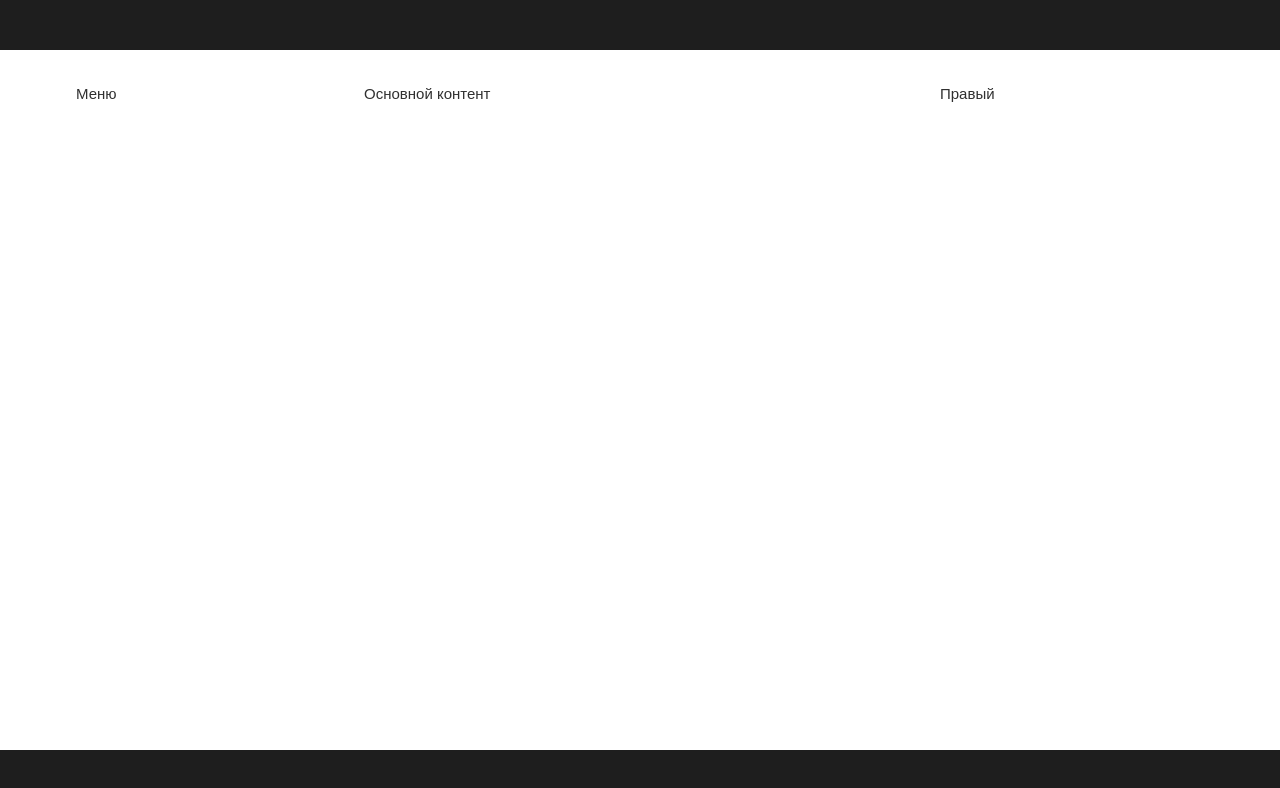
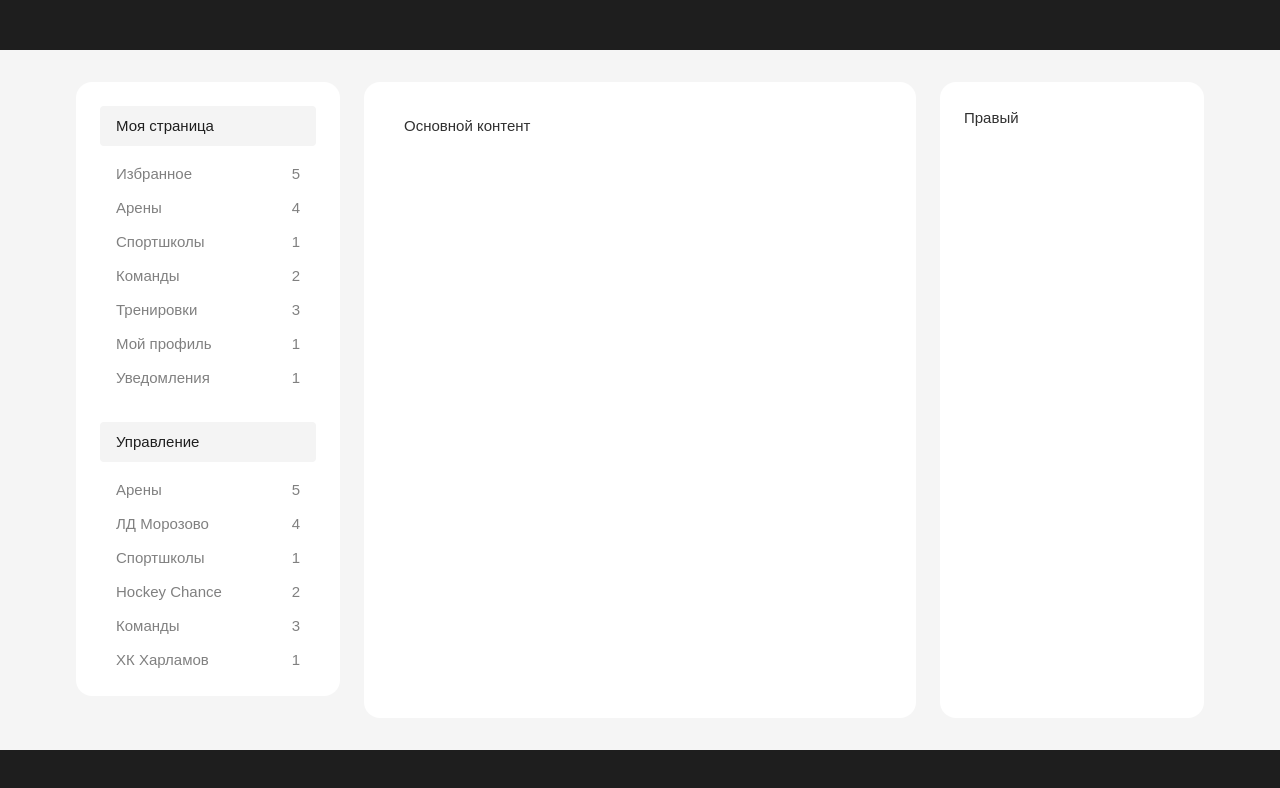
Before and after one commit to KotovMikhail/sportvgorode, a website built with webpack: page src/index.html in a window 1280 px wide. Built offline with nearby package versions, Linux system fonts and the light colour scheme; files whose address does not match are found by name.

Commit message:
3 commit

```diff
--- a/src/index.html
+++ b/src/index.html
@@ -9,7 +9,32 @@
 			<main class="page __container">
 
 				<div class="left">
-					<nav class="nav">Меню</nav>
+					<nav class="nav">
+						<div class="nav__wrap">
+							<h3 class="nav__heading">Моя страница</h3>
+							<ul class="nav__list">
+								<li class="nav__item"><span class="nav__item-text">Избранное</span><span class="nav__item-counter">5</span></li>
+								<li class="nav__item"><span class="nav__item-text">Арены</span><span class="nav__item-counter">4</span></li>
+								<li class="nav__item"><span class="nav__item-text">Спортшколы</span><span class="nav__item-counter">1</span></li>
+								<li class="nav__item"><span class="nav__item-text">Команды</span><span class="nav__item-counter">2</span></li>
+								<li class="nav__item"><span class="nav__item-text">Тренировки</span><span class="nav__item-counter">3</span></li>
+								<li class="nav__item"><span class="nav__item-text">Мой профиль</span><span class="nav__item-counter">1</span></li>
+								<li class="nav__item"><span class="nav__item-text">Уведомления</span><span class="nav__item-counter">1</span></li>
+							</ul>
+						</div>
+
+						<div class="nav__wrap">
+							<h3 class="nav__heading">Управление</h3>
+							<ul class="nav__list">
+								<li class="nav__item"><span class="nav__item-text">Арены</span><span class="nav__item-counter">5</span></li>
+								<li class="nav__item"><span class="nav__item-text">ЛД Морозово</span><span class="nav__item-counter">4</span></li>
+								<li class="nav__item"><span class="nav__item-text">Спортшколы</span><span class="nav__item-counter">1</span></li>
+								<li class="nav__item"><span class="nav__item-text">Hockey Chance</span><span class="nav__item-counter">2</span></li>
+								<li class="nav__item"><span class="nav__item-text">Команды</span><span class="nav__item-counter">3</span></li>
+								<li class="nav__item"><span class="nav__item-text">ХК Харламов</span><span class="nav__item-counter">1</span></li>
+							</ul>
+						</div>
+					</nav>
 				</div>
 
 				<div class="content">
--- a/src/scss/base/null.scss
+++ b/src/scss/base/null.scss
@@ -1,3 +1,6 @@
+@import "../fonts/fonts";
+
+
 * {
 	padding: 0px;
 	margin: 0px;
@@ -46,6 +49,7 @@ body {
 	line-height: rem(24);
 	font-weight: $fw-medium;
 	color: $primary;
+	background-color: $bgColor;
 }
 
 input,
--- a/src/scss/common.scss
+++ b/src/scss/common.scss
@@ -43,27 +43,37 @@ h4 {
     }
 }
 
-
 .page {
     width: 100%;
     display: flex;
     column-gap: rem(24);
 
     .left {
-        flex: 0 1 rem(264)
+        flex: 0 1 rem(264);
     }
 
     .content {
-        flex: 0 1 rem(552)
+        flex: 0 1 rem(552);
+        padding: rem(32) rem(40);
+        background-color: $whiteColor;
+        border-radius: $borderRadius;
     }
 
     .right {
-        flex: 0 1 rem(264)
+        flex: 0 1 rem(264);
+        padding: rem(24);
+        background-color: $whiteColor;
+        border-radius: $borderRadius;
     }
 
+    @include tablet {
+        .left {
+            flex: 0 1 rem(216);
+        }
 
-    @include tablet {
-
+        .content {
+            flex: 1 1 auto;
+        }
 
         .right {
             display: none;
@@ -71,15 +81,63 @@ h4 {
     }
 
     @include mobile {
+        flex: none;
 
         .content {
+            padding: rem(24) rem(32);
+            flex: none;
             width: 100%;
         }
 
         .left {
             display: none;
         }
-
-
     }
 }
+
+.nav {
+    padding: rem(24);
+    background-color: $whiteColor;
+    border-radius: $borderRadius;
+
+    &__wrap {
+        margin-bottom: 32px;
+
+        &:last-child {
+            margin-bottom: 0;
+        }
+    }
+
+    &__heading {
+        margin-bottom: rem(16);
+        padding: rem(8) rem(16);
+        background-color: $primaryLightest3;
+        border-radius: rem(4);
+        font-size: rem(15);
+        line-height: rem(24);
+        color: $primaryLight;
+    }
+
+    &__list {
+        padding: rem(0) rem(16);
+    }
+
+    &__item {
+        display: flex;
+        align-items: center;
+        justify-content: space-between;
+        margin-bottom: rem(10);
+        color: $primaryLighter;
+        font-weight: 400;
+        transition: color .2s;
+        cursor: pointer;
+
+        &:hover, &:active, &:focus {
+            color: $primary;
+        }
+
+        &:last-child {
+            margin-bottom: 0;
+        }
+    }
+}
--- a/src/scss/fonts/fonts.scss
+++ b/src/scss/fonts/fonts.scss
@@ -1,10 +1,3 @@
-@font-face {
-	font-family: Rubik;
-	font-display: swap;
-	src: url("../fonts/Rubik-Bold.woff2") format("woff2"), url("../fonts/Rubik-Bold.woff") format("woff");
-	font-weight: 700;
-	font-style: normal;
-}
 @font-face {
 	font-family: Rubik;
 	font-display: swap;
--- a/src/scss/variables.scss
+++ b/src/scss/variables.scss
@@ -14,6 +14,10 @@ $fw-light:      300;
 $fw-regular:    400;
 $fw-medium:     500;
 $fw-bold:       700;
+
+$whiteColor:    #ffffff;
+$bgColor:       #f5f5f5;
+$borderRadius:    rem(16);
 
 // Основные цвета
 $primary:           #303030; // Цвет шрифта по умолчанию
@@ -60,6 +64,8 @@ $violetLightest1:   #F2EDED;
 $violetLightest2:   #FFF0F8;
 
 
+
+
 // НАСТРОЙКИ ===============================================================================================================================================================================================================================================================================================
 // Минимальная ширина страницы
 $minWidth: 320;
```
Also changed, not shown: src/fonts/Rubik-Bold.ttf (deleted), src/fonts/Rubik-Light.ttf, src/fonts/Rubik-Medium.ttf, src/fonts/Rubik-Regular.ttf.
